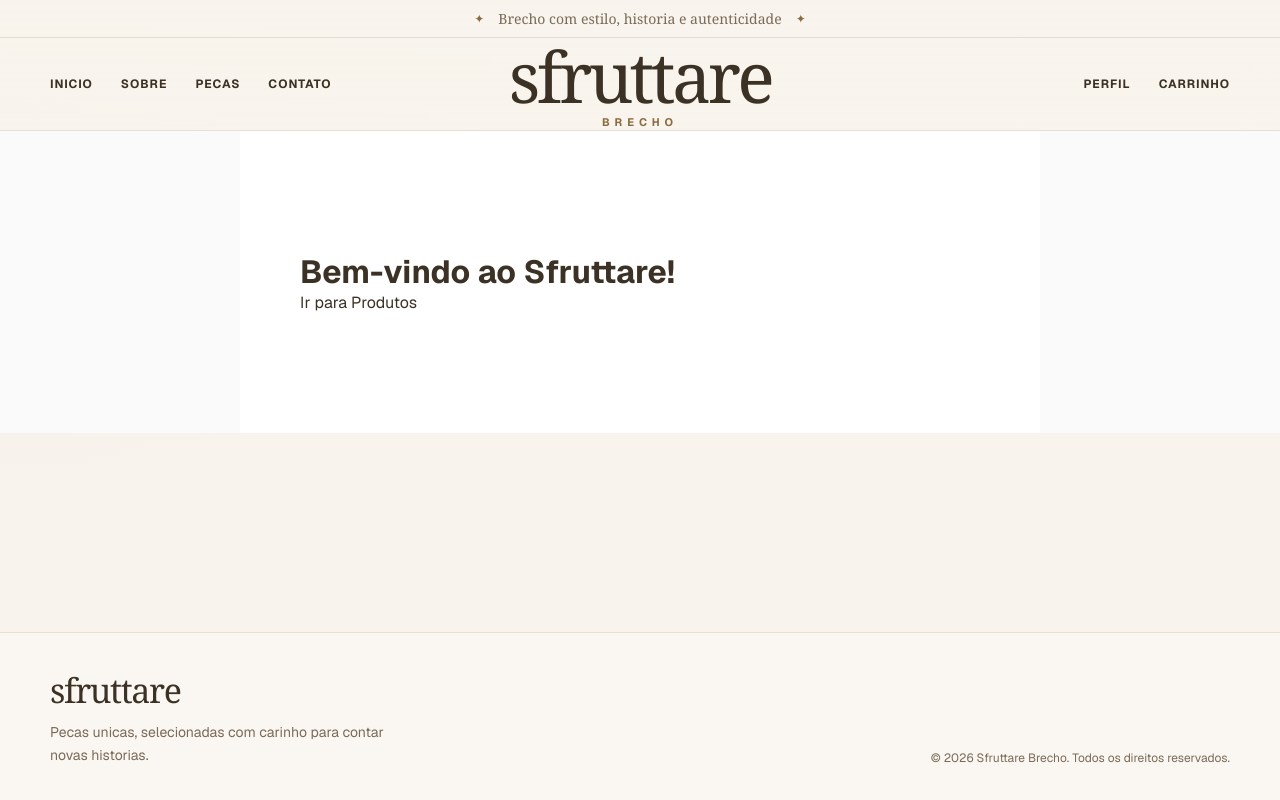
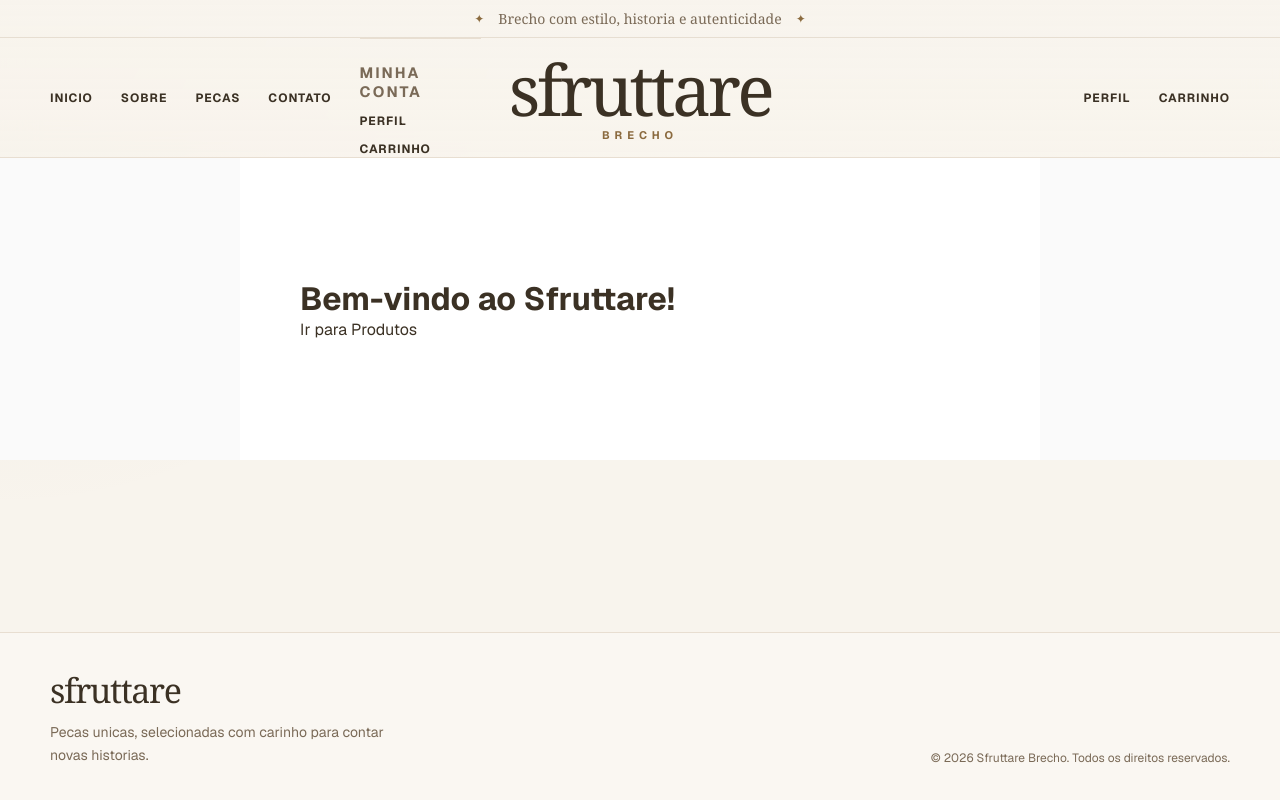
Before and after one commit to ParisiGP/sfruttare, a Next.js app: page / in a window 1280 px wide. Built offline with nearby package versions, Linux system fonts and the light colour scheme.

Commit message:
feat: corrige erro de digitação em 'Peças' e adiciona seção 'Minha Conta' no menu móvel

```diff
--- a/src/components/layout/AdminHeader/AdminHeader.tsx
+++ b/src/components/layout/AdminHeader/AdminHeader.tsx
@@ -20,8 +20,8 @@ export function AdminHeader() {
       label: "Categorias",
     },
     {
-      href: "/admin/produtos",
-      label: "Pecas",
+      href: "/admin/pecas",
+      label: "Peças",
     },
     {
       href: "/admin/pedidos",
--- a/src/components/layout/Header/Header.module.css
+++ b/src/components/layout/Header/Header.module.css
@@ -140,10 +140,38 @@
   display: none;
 }
 
+
+
+.mobileAccount {
+  display: flex;
+  flex-direction: column;
+  gap: 12px;
+  width: 100%;
+  padding-top: 24px;
+
+  border-top:
+    1px solid
+    var(--color-border);
+}
+
+.mobileAccountTitle {
+  font-size: 15px;
+  font-weight: 700;
+  letter-spacing: 0.14em;
+  text-transform: uppercase;
+  color:
+    var(--color-text-muted);
+}
+
 @media (max-width: 768px) {
   .menuButton {
     display: block;
     z-index: 1001;
+  }
+
+
+  .actions {
+    display: none;
   }
 
   .nav {
--- a/src/components/layout/Header/Header.tsx
+++ b/src/components/layout/Header/Header.tsx
@@ -112,12 +112,17 @@ export function Header() {
 
         <nav
           id="mobile-nav"
-          className={`${styles.nav} ${menuAberto ? styles.navOpen : ""}`}
+          className={`${styles.nav} ${menuAberto
+              ? styles.navOpen
+              : ""
+            }`}
           aria-label="Navegação principal"
         >
           <button
             type="button"
-            className={styles.closeMenuButton}
+            className={
+              styles.closeMenuButton
+            }
             onClick={closeMenu}
             aria-label="Fechar menu"
           >
@@ -129,11 +134,44 @@ export function Header() {
               key={item.href}
               href={item.href}
               onClick={closeMenu}
-              aria-current={pathname === item.href ? "page" : undefined}
+              aria-current={
+                pathname === item.href
+                  ? "page"
+                  : undefined
+              }
             >
               {item.label}
             </Link>
           ))}
+
+
+          <div
+            className={
+              styles.mobileAccount
+            }
+          >
+            <span
+              className={
+                styles.mobileAccountTitle
+              }
+            >
+              Minha Conta
+            </span>
+
+            <Link
+              href="/perfil"
+              onClick={closeMenu}
+            >
+              Perfil
+            </Link>
+
+            <Link
+              href="/carrinho"
+              onClick={closeMenu}
+            >
+              Carrinho
+            </Link>
+          </div>
         </nav>
 
         <Link
@@ -149,10 +187,13 @@ export function Header() {
           </span>
         </Link>
 
+
+
         <nav
           className={styles.actions}
           aria-label="Ações da conta"
         >
+
           <Link href="/perfil">Perfil</Link>
           <Link href="/carrinho">Carrinho</Link>
         </nav>
```
